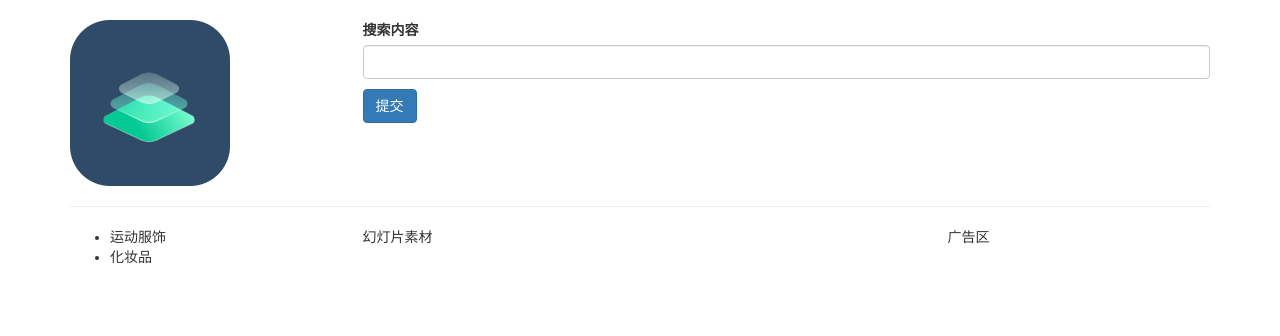
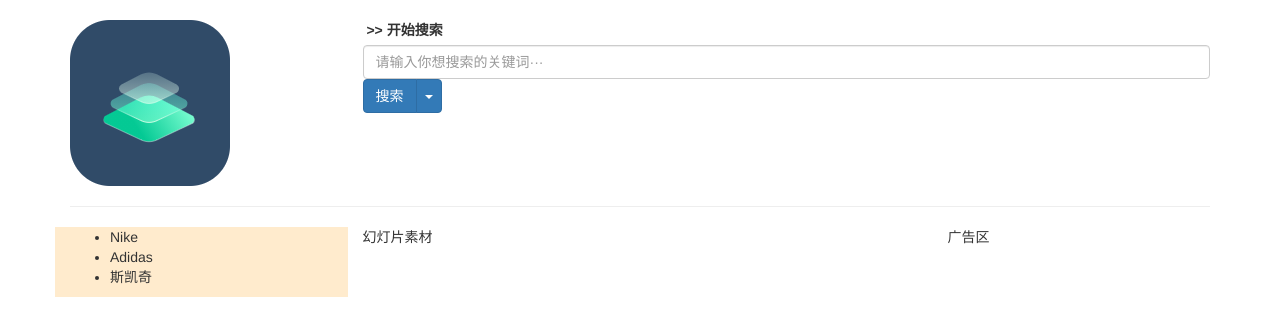
Before and after one commit to xjywq/EE208, a Flask app: page / in a window 1280 px wide. Shown: the part 52-388 px from the top of the page. Run offline with Flask 2, Linux system fonts and the light colour scheme; some libraries are stand-ins or nearby versions.

Commit message:
更新了一点bug

```diff
--- a/app/main/views.py
+++ b/app/main/views.py
@@ -14,6 +14,7 @@ def index():
         form = SearchForm()
         return render_template("index.html", form=form)
     else:
+
         form = SearchForm(formdata=request.form)
         if form.validate():  # 对用户提交数据进行校验，form.data是校验完成后的数据字典
             print("用户提交的数据用过格式验证，值为：%s" % form.data)
@@ -25,6 +26,7 @@ def index():
 
 @main.route('/result', methods=['POST'])
 def result():
+
     form = SearchForm(formdata=request.form)
     if form.validate():  # 对用户提交数据进行校验，form.data是校验完成后的数据字典
         print("用户提交的数据用过格式验证，值为：{}".format(form.data))
--- a/app/templates/index.html
+++ b/app/templates/index.html
@@ -1,33 +1,63 @@
 {% extends "base.html" %}
-<style>
-  .row .left_bar{
-    border-color: black;
-    position: absolute;
-    background: scroll;
-    background-image: url("../static/icon.png");
-  }
+<style >
+    .row .left_bar{
+      border-color: black !important;
+      position: absolute;
+      background: scroll;
+      background-color: antiquewhite !important;
+    }
+    .search .form-group {
+          position: relative !important;
+          top: 30px !important;
+      }
+    .search .dropdown-menu{
+        background-color: chocolate !important;
+        border: 0ch !important;
+    }
 </style>
 {% block title %}Sportee Search - Search{% endblock %}
+
 {% block page_content %}
 <div class="row">
   	<div class="col-md-4 col-lg-3" >
       	<img src="../static/icon.png" alt="icon" width="160" height="166">
   	</div>
 
-  	<div class="col-md-8 col-lg-9" >
-    	<form method="post"  action="result">
-      	<!--<input type="text" name="name">-->
+  	<div class="col-md-8 col-lg-9 search" >
+    	<!-- <form method="post"  action="result">
+      	<input type="text" name="name"
       	<p>{{form.content.label}} {{form.content}} {{ form.content.errors[0] }}</p>
       	<input type="submit" class="btn btn-primary" value="提交"/>
-    	</form>
+        </form> -->
+        <div class="form-group">
+            <form action="result" method="POST">
+                <label for="name">&nbsp;>>&nbsp;开始搜索</label>
+                <input type="search" class="form-control" placeholder="请输入你想搜索的关键词···" name="keyword">
+                <div class="btn-group">
+                    <button type="submit" class="btn btn-primary" value="SearchPage" name="searchType">搜索</button>
+                    <button type="button" class="btn btn-primary dropdown-toggle" data-toggle="dropdown">
+                        <span class="caret"></span>
+
+                    </button>
+                    <ul class="dropdown-menu" role="menu">
+                        <li><button type="submit" value="SearchPage" class="btn btn-primary" name="searchType">搜网页</button></li>
+                        <li><button type="submit" value="SearchImage" class="btn btn-primary" name="searchType">搜图像</button></li>
+                        <!-- <li><a href="#">其他</a></li> -->
+                    </ul>
+                </div>
+                <!-- <button type="submit" value="Search" class="btn btn-primary">搜索</button> -->
+            </form>
+          </div>
   	</div>
 </div>
     <hr>
 <div class="row">
-    <div class="col-md-3 col-lg-3 left_bar">
+    <div class="col-md-3 col-lg-3 left_bar" style="background-color: blanchedalmond;">
         <ul>
-            <li>运动服饰</li>
-            <li>化妆品</li>
+
+            <li>Nike</li>
+            <li>Adidas</li>
+            <li>斯凯奇</li>
         </ul>
     </div>
     <div class="col-md-6 col-lg-6">
```
